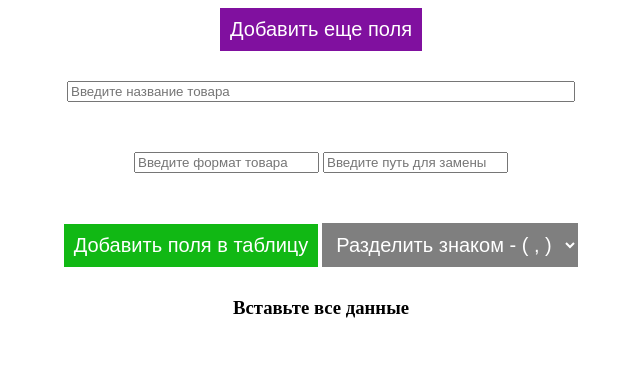
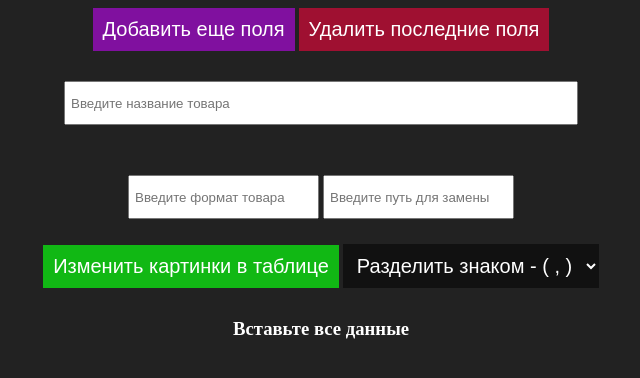
Before and after one commit to deniskorbakov/excel-utility, a PHP site: page / in a window 1280 px wide. Shown: the top 378 px of the page, without its empty margins (319-959 px from the left). Run offline with PHP 8.4, Linux system fonts and the light colour scheme.

Commit message:
stable version

```diff
--- a/public/index.php
+++ b/public/index.php
@@ -7,12 +7,23 @@
           content="width=device-width, user-scalable=no, initial-scale=1.0, maximum-scale=1.0, minimum-scale=1.0">
     <meta http-equiv="X-UA-Compatible" content="ie=edge">
     <title>Document</title>
+    <style>
+        input {
+            height: 30px;
+            padding: 5px;
+        }
+
+        body {
+            background: #222222;
+        }
+    </style>
 </head>
 <body>
 <center>
     <form action="" method="POST">
         <div>
             <button class="add-button" style="padding: 10px; font-size: 20px; color: #ffffff; background-color: #80109f; border: none;" type="button">Добавить еще поля</button>
+            <button class="delete-inputs" type="button" style="padding: 10px; font-size: 20px; color: #ffffff; background-color: #9f1031; border: none;">Удалить последние поля</button>
         </div>
 
         <div style="margin-top: 30px">
@@ -24,8 +35,8 @@
             <input type="text" name="pathImg[]" placeholder="Введите путь для замены">
         </div>
 
-        <div style="margin-top: 50px;">
-            <button style="padding: 10px; font-size: 20px; color: #ffffff; background-color: #11b814; border: none;" type="submit">Добавить поля в таблицу</button>
+        <div style="margin-top: 25px;">
+            <button style="padding: 10px; font-size: 20px; color: #ffffff; background-color: #11b814; border: none;" type="submit">Изменить картинки в таблице</button>
 
             <select name="selectSeparator" style="padding: 10px; font-size: 20px; color: #ffffff; background-color: rgba(0,0,0,0.5); border: none;">
                 <option value=";">Разделить знаком - ( ; )</option>
@@ -39,13 +50,20 @@
 <script>
     let inputWrapper = document.querySelector('.input-wrapper');
     let addButton = document.querySelector('.add-button');
+    let deleteInputs = document.querySelector('.delete-inputs');
 
     addButton.addEventListener('click', function() {
         let newInput = document.createElement('div');
-        newInput.innerHTML = '<br> <input type="text" name="formatName[]" placeholder="Введите формат товара"> <input type="text" name="pathImg[]" placeholder="Введите путь для замены">';
+        newInput.className = 'inputs';
+        newInput.innerHTML = '<br> <input class="newFormatName" type="text" name="formatName[]" placeholder="Введите формат товара"> <input class="newPathImg" type="text" name="pathImg[]" placeholder="Введите путь для замены">';
         inputWrapper.appendChild(newInput);
     });
 
+    deleteInputs.addEventListener('click', function() {
+        let newInputs = document.querySelector('.inputs');
+
+        newInputs.remove();
+    });
 </script>
 </body>
 </html>
@@ -53,7 +71,11 @@
 <?php
 
 if (isset($_POST['productName'], $_POST['formatName'], $_POST['pathImg'], $_POST['selectSeparator'])) {
-    // Открытие файла с данными
+//очищаем массивы от пустых значений
+    $formatName = array_diff($_POST['formatName'], array(""));
+    $pathImg = array_diff($_POST['pathImg'], array(""));
+
+// Открытие файла с данными
     $file = fopen('../tables/lioni.csv', 'r+');
 
 // Чтение заголовков столбцов
@@ -79,11 +101,11 @@ if (isset($_POST['productName'], $_POST['formatName'], $_POST['pathImg'], $_POST
 // Изменение значений в столбцах preview_picture и detail_picture
     $count = 0;
 
-    foreach ($_POST['formatName'] as $key => $format) {
+    foreach ($formatName as $key => $format) {
         foreach ($tableData as &$row) {
             if ($row[array_search('IE_NAME', $headers)] == $_POST['productName'] && $row[array_search('IP_PROP1295', $headers)] ==  $format ) {
-                $row[$preview_picture_index] = $_POST['pathImg'][$key];
-                $row[$detail_picture_index] = $_POST['pathImg'][$key];
+                $row[$preview_picture_index] = $pathImg[$key];
+                $row[$detail_picture_index] = $pathImg[$key];
 
                 $count++;
             }
@@ -91,12 +113,12 @@ if (isset($_POST['productName'], $_POST['formatName'], $_POST['pathImg'], $_POST
     }
 
     if ($count == 0) {
-        echo '<center style="margin-top: 30px;"> <h3>Не найдены товары</h3> </center>';
+        echo '<center style="margin-top: 30px; color: white;"> <h3>Не найдены товары</h3> </center>';
         exit();
     }
 
 // Открытие файла для записи измененных данных
-    $file = fopen('../tables/output.csv', 'r+');
+    $file = fopen('../tables/output.csv', 'w');
 
 // Запись заголовков столбцов
     fputcsv($file, $headers, $_POST['selectSeparator']);
@@ -109,8 +131,8 @@ if (isset($_POST['productName'], $_POST['formatName'], $_POST['pathImg'], $_POST
 // Закрытие файла
     fclose($file);
 
-    echo '<center style="margin-top: 30px;"> <h3>кол-во измененных записей</h3> - ' . $count . '</center>' ;
+    echo '<center style="margin-top: 30px; color: white;"> <h3>кол-во измененных записей</h3>' . $count . '</center>' ;
 
 } else {
-   echo '<center style="margin-top: 30px;"> <h3>Вставьте все данные</h3> </center>';
+   echo '<center style="margin-top: 30px; color: white;"> <h3>Вставьте все данные</h3> </center>';
 }
```
